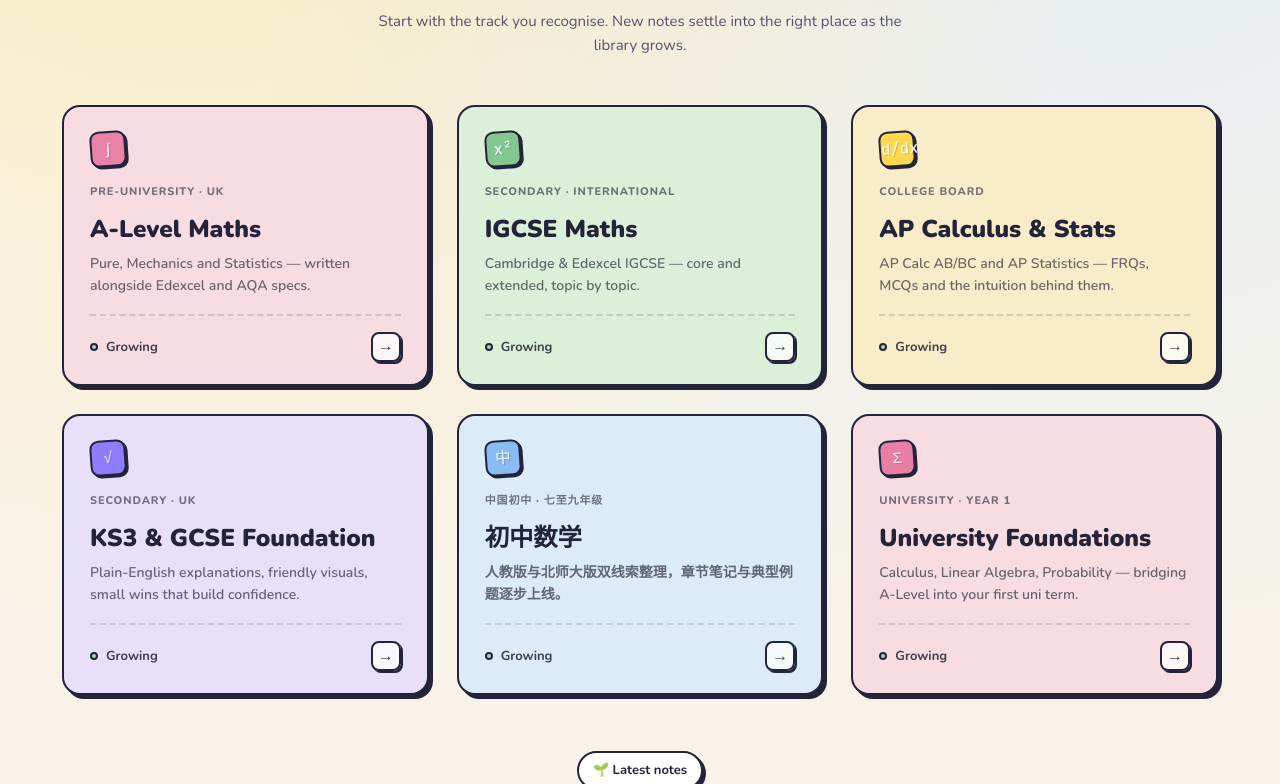
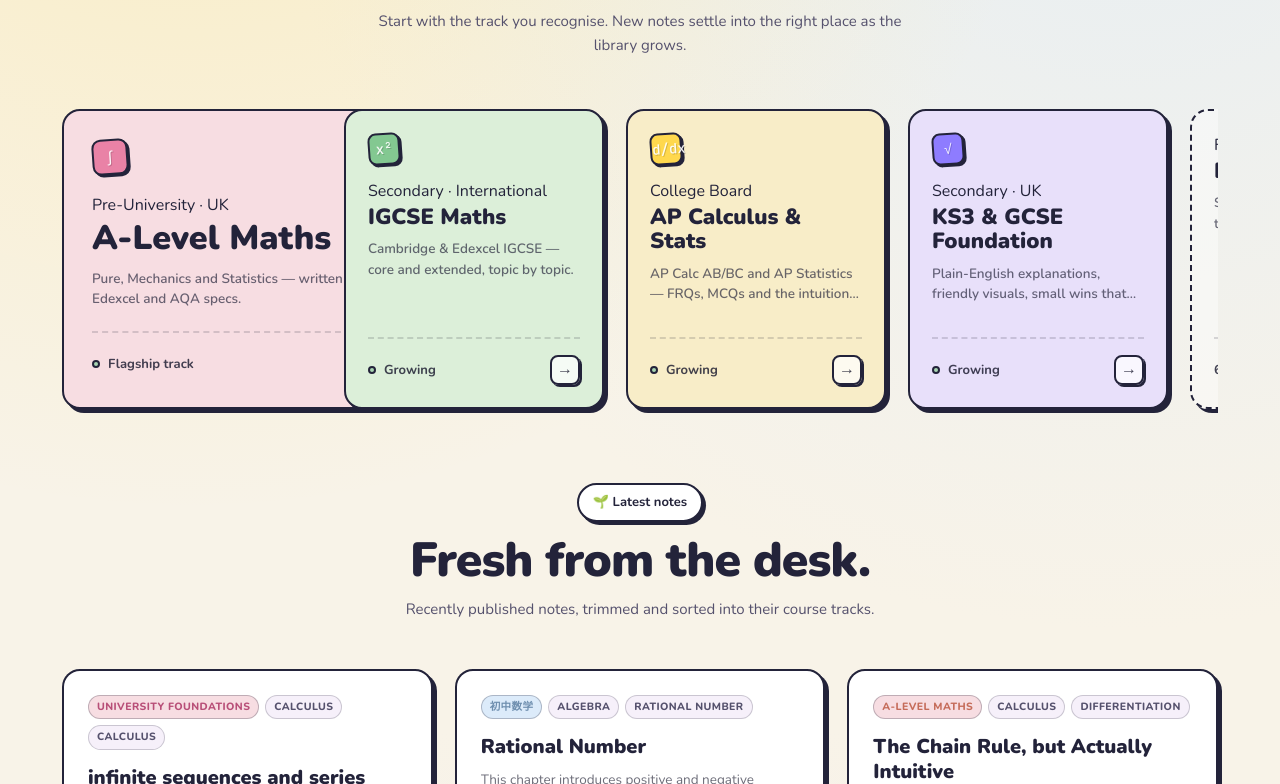
Before and after one commit to pennyzhaozhao/mathnest, a Next.js app: page / in a window 1280 px wide. Shown: the part 716-1500 px from the top of the page. Built offline with nearby package versions, Linux system fonts and the light colour scheme.

Commit message:
courses ui style

```diff
--- a/app/page.tsx
+++ b/app/page.tsx
@@ -6,6 +6,8 @@
 
 export default function HomePage() {
   const recent = getRecentNotes(3);
+  const featuredCourse = COURSES[0];
+  const shelfCourses = COURSES.slice(1, 4);
 
   return (
     <>
@@ -104,23 +106,46 @@
           <h2>Six tracks, one growing library.</h2>
           <p style={{ fontSize: 15 }}>Start with the track you recognise. New notes settle into the right place as the library grows.</p>
         </div>
-        <div className="grid-3 courses-grid">
-          {COURSES.map((c) => (
-            <Link key={c.slug} href={`/courses/${c.slug}`} style={{ textDecoration: 'none', color: 'inherit', display: 'block' }}>
-              <div className="course-card" data-color={c.color}>
-                <div className="course-icon">{c.icon}</div>
+        <div className="course-shelf" aria-label="Curated course tracks">
+          <Link href={`/courses/${featuredCourse.slug}`} className="course-shelf-link featured">
+            <div className="course-shelf-card featured" data-color={featuredCourse.color}>
+              <div className="course-icon">{featuredCourse.icon}</div>
+              <div className="course-sub">{featuredCourse.subtitle}</div>
+              <h3>{featuredCourse.title}</h3>
+              <p className="course-desc">{featuredCourse.description}</p>
+              <div className="course-footer">
+                <span><span className="dot-live" /> Flagship track</span>
+                <div className="course-arrow">→</div>
+              </div>
+            </div>
+          </Link>
+
+          {shelfCourses.map((c) => (
+            <Link key={c.slug} href={`/courses/${c.slug}`} className="course-shelf-link">
+              <div className="course-shelf-card" data-color={c.color}>
+                <div className="course-icon compact">{c.icon}</div>
                 <div className="course-sub">{c.subtitle}</div>
                 <h3>{c.title}</h3>
                 <p className="course-desc">{c.description}</p>
                 <div className="course-footer">
-                  <span style={{ display: 'flex', alignItems: 'center', gap: 8 }}>
-                    <span className="dot-live" />Growing
-                  </span>
+                  <span><span className="dot-live" /> Growing</span>
                   <div className="course-arrow">→</div>
                 </div>
               </div>
             </Link>
           ))}
+
+          <Link href="/courses" className="course-shelf-link browse-all">
+            <div className="course-shelf-card browse-all">
+              <div className="course-sub">Full catalog</div>
+              <h3>Browse all tracks</h3>
+              <p className="course-desc">See every course, including new tracks as MathNest grows.</p>
+              <div className="course-footer">
+                <span>{COURSES.length} tracks</span>
+                <div className="course-arrow">→</div>
+              </div>
+            </div>
+          </Link>
         </div>
       </section>
 
--- a/styles/globals.css
+++ b/styles/globals.css
@@ -250,6 +250,102 @@
   transition: transform .12s;
 }
 .course-card:hover .course-arrow { transform: translateX(3px); }
+
+.course-shelf {
+  display: grid;
+  grid-auto-flow: column;
+  grid-auto-columns: 260px;
+  gap: 22px;
+  overflow-x: auto;
+  overflow-y: hidden;
+  padding: 4px 4px 18px;
+  scroll-snap-type: x proximity;
+  scrollbar-width: thin;
+  scrollbar-color: rgba(35,35,58,.24) transparent;
+}
+.course-shelf::-webkit-scrollbar { height: 10px; }
+.course-shelf::-webkit-scrollbar-track { background: transparent; }
+.course-shelf::-webkit-scrollbar-thumb {
+  background: rgba(35,35,58,.18);
+  border-radius: 999px;
+  border: 3px solid transparent;
+  background-clip: content-box;
+}
+.course-shelf-link {
+  display: block;
+  color: inherit;
+  text-decoration: none;
+  scroll-snap-align: start;
+}
+.course-shelf-link.featured { width: 390px; }
+.course-shelf-link.browse-all { width: 250px; }
+.course-shelf-card {
+  min-height: 250px;
+  height: 100%;
+  padding: 22px;
+  border-radius: 18px;
+  background: var(--c-bg);
+  border: var(--border-width) solid var(--border);
+  box-shadow: 4px 4px 0 var(--ink);
+  display: flex;
+  flex-direction: column;
+  transition: transform .16s ease, box-shadow .16s ease;
+}
+.course-shelf-card:hover {
+  transform: translateY(-3px) scale(1.006);
+  box-shadow: 6px 7px 0 var(--ink);
+}
+.course-shelf-card.featured {
+  min-height: 300px;
+  padding: 28px;
+}
+.course-shelf-card.browse-all {
+  background: rgba(255,255,255,.42);
+  border-style: dashed;
+  justify-content: center;
+}
+.course-shelf-card .course-icon {
+  margin-bottom: 18px;
+}
+.course-shelf-card .course-icon.compact {
+  width: 32px;
+  height: 32px;
+  border-radius: 8px;
+  font-size: 14px;
+  margin-bottom: 14px;
+}
+.course-shelf-card h3 {
+  font-weight: 900;
+  font-size: 22px;
+  line-height: 1.12;
+  margin-bottom: 10px;
+}
+.course-shelf-card.featured h3 {
+  font-size: clamp(27px, 3vw, 34px);
+  margin-bottom: 12px;
+}
+.course-shelf-card .course-desc {
+  color: rgba(35,35,58,.68);
+  font-size: 13.5px;
+  line-height: 1.5;
+  font-weight: 600;
+  margin-bottom: 18px;
+  display: -webkit-box;
+  -webkit-line-clamp: 3;
+  -webkit-box-orient: vertical;
+  overflow: hidden;
+}
+.course-shelf-card:not(.featured) .course-desc {
+  -webkit-line-clamp: 2;
+}
+.course-shelf-card .course-footer {
+  margin-top: auto;
+}
+.course-shelf-card .course-footer span {
+  display: inline-flex;
+  align-items: center;
+  gap: 8px;
+}
 
 /* ---------- note post card ---------- */
 .post-card {
```
